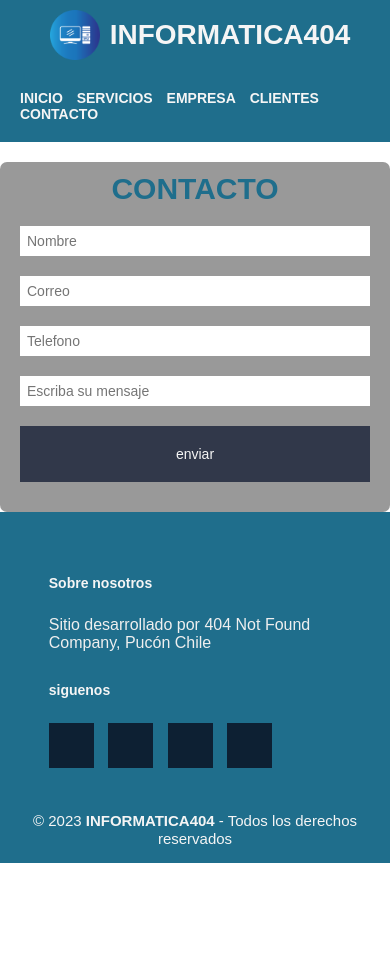
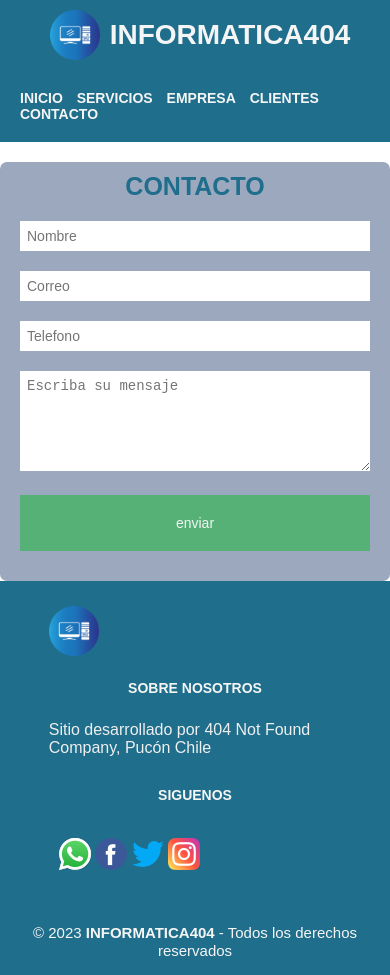
Before and after one commit to jmrivera82/pizzacata, a plain HTML site: page pages/contacto.html in a window 390 px wide. Before the commit the page ends 863 px from the top, so only its background shows below. Drawn offline with Linux system fonts and the light colour scheme.

Commit message:
actualizar footer responsive

```diff
--- a/css/style.css
+++ b/css/style.css
@@ -113,16 +113,16 @@ nav a:hover{
     margin:auto;
     display:grid;
     grid-template-columns: repeat(3,1fr);
-    grid-gap:50px;
-    padding:45px 0px;
+    grid-gap:10px;
+    padding:10px 0px;
 }
 
 .pie-de-pagina .pie1 .box figure{
     width:100%;
     height:100%;
     display:flex;
-    justify-content: center;
-    align-items: center;
+    justify-content: left;
+    align-items:center;
 }
 
 .pie-de-pagina .pie1 .box figure img{
@@ -130,7 +130,7 @@ nav a:hover{
 
 }
 
-.pie-de-pagina .pie1 .box h2{
+.pie-de-pagina .pie1 .box h4{
     color: whitesmoke;
     margin-bottom: 25px;
     font-size: 14px;
@@ -141,21 +141,9 @@ nav a:hover{
     margin-bottom: 10px;
 }
 
-.pie-de-pagina .pie1 .red-social a{
+.pie-de-pagina .pie1 .redessociales {
     display: inline-block;
-    text-decoration: none;
-    width: 45px;
-    height:45px;
-    line-height: 45px;
-    color: #fff;
-    margin-right: 10px;
-    background-color: #0d2033;
-    text-align: center;
-    transition: all 300ms ease;
-}
-
-.pie-de-pagina .pie1 .red-social a:hover{
-    color: #1F6E8C;
+    padding: 10px;
 }
 
 .pie-de-pagina .pie2{
@@ -170,12 +158,12 @@ nav a:hover{
     font-size: 15px;
 }
 
-
+/*formulario de contacto*/
 
 form{
-    width:450px;
+    width:350px;
     margin:auto;
-    background:rgba(0,0,0,0.4);
+    background:rgba(5, 39, 93, 0.4);
     padding: 10px 20px;
     box-sizing: border-box;
     margin-top: 20px;
@@ -185,8 +173,8 @@ form{
 h4{
     color:#1F6E8C;
     text-align:center;
-    margin:0;
-    font-size: 30px;
+    margin: 0;
+    font-size: 25px;
     margin-bottom:20px;
 }
 
@@ -194,18 +182,18 @@ input, textarea{
     width: 100%;
     margin-bottom: 20px;
     padding: 7px;
-    box-sizing:border-box;
-    font-size:14px;
-    border:none;
+    box-sizing: border-box;
+    font-size: 14px;
+    border: none;
 }
 
-/*textarea{
+textarea{
     min-height: 100px;
     max-height:200px;
-    max-width:100px;
-}*/
+    max-width:100%;
+}
 #boton{
-    background: #31384A;
+    background: #55b175;
     color:whitesmoke;
     padding:20px;
 
--- a/pages/contacto.html
+++ b/pages/contacto.html
@@ -14,11 +14,11 @@
             <h1 class="nombre-empresa">INFORMATICA404</h1>
         </a>
         <nav>
-            <a href="index.html">INICIO</a>
-            <a href="./pages/servicios.html">SERVICIOS</a>
-            <a href="./pages/empresa.html">EMPRESA</a>
-            <a href="./pages/clientes.html">CLIENTES</a>
-            <a href="./pages/contacto.html">CONTACTO</a>
+            <a href="../index.html">INICIO</a>
+            <a href="servicios.html">SERVICIOS</a>
+            <a href="empresa.html">EMPRESA</a>
+            <a href="clientes.html">CLIENTES</a>
+            <a href="contacto.html">CONTACTO</a>
         </nav>
 </header>
 
@@ -30,34 +30,33 @@
     <input type="text" name="Correo" placeholder="Correo">
     <input type="text" name="Telefono" placeholder="Telefono">
 
-    <input textarea name="mensaje" placeholder="Escriba su mensaje">
+    <textarea name="mensaje" placeholder="Escriba su mensaje"></textarea>
     <input type="button" value="enviar" id="boton">
 </form>
 
 
 </main>
-
 <footer>
     <footer class="pie-de-pagina">
         <div class="pie1">
             <div class="box">
                 <figure>
                     <a href="#">
-                        <img src="asset/img/logo.png" alt="">
+                        <img src="../asset/img/logo.png" alt="">
                     </a>
                 </figure>
             </div>
             <div class="box">
-                <h2>Sobre nosotros</h2>
+                <h4>SOBRE NOSOTROS</h4>
                 <P>Sitio desarrollado por 404 Not Found Company, Pucón Chile</P>
             </div>
             <div class="box">
-                <H2>siguenos</H2>
-                <div class="red-social">
-                    <a href="#" class="fa fa-facebook"></a>
-                    <a href="#" class=" fa fa-instagram"></a>
-                    <a href="#" class="fa fa-twitter"></a>
-                    <a href="#" class="fa fa-whatsapp"></a>
+                <h4>SIGUENOS</h4>
+                <div class="redessociales">
+                    <img src="../asset/img/whatsapp.png">
+                    <img src="../asset/img/facebook (2).png">
+                    <img src="../asset/img/twitter.png">
+                    <img src="../asset/img/instagram.png">
                 </div>
             </div>
         </div>
@@ -66,8 +65,5 @@
         </div>
 
     </footer>
-
-
-</footer>
 </body>
 </html>
```
Also changed, not shown: index.html (+9 -9 lines), pages/clientes.html (+31 -9 lines), pages/empresa.html (+33 -9 lines), pages/servicios.html (+35 -13 lines), asset/img/facebook (2).png (added), asset/img/instagram.png (added), asset/img/twitter.png (added), asset/img/whatsapp.png (added).
